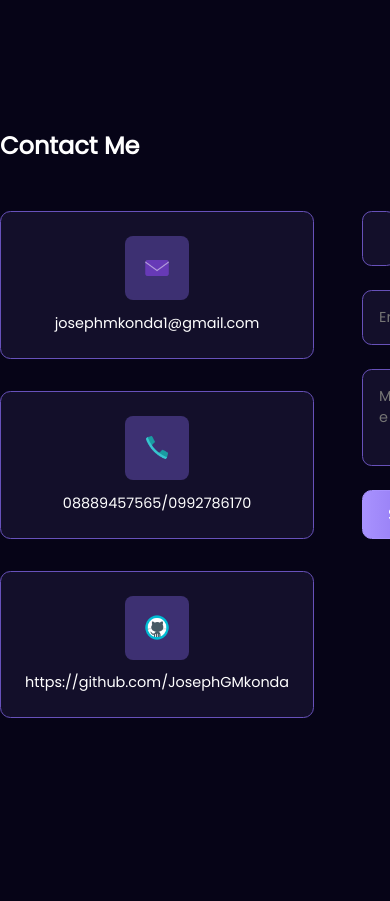
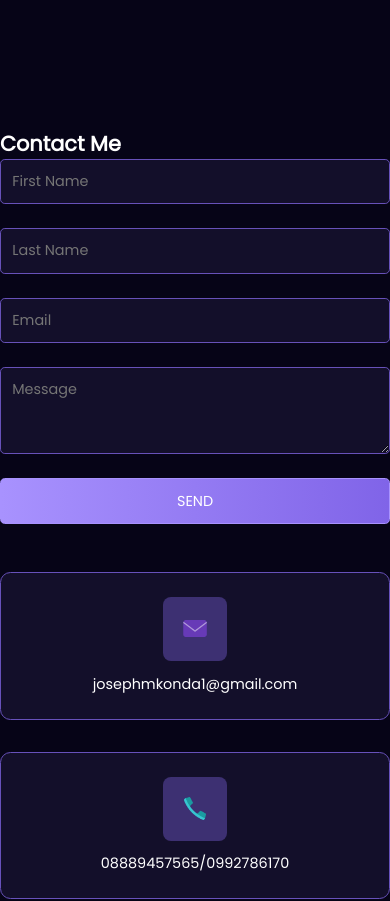
Before and after one commit to JosephGMkonda/codebuddy, a React (Vite) app: page / in a window 390 px wide. Shown: the part 4420-5321 px from the top of the page. Before the commit the page ends 5234 px from the top, so only its background shows below. Built offline with nearby package versions, Linux system fonts and the light colour scheme; the HTML template or start-up script is replaced by a standard one.

Commit message:
first commit

```diff
--- a/src/components/contactme/contactform/contactform.css
+++ b/src/components/contactme/contactform/contactform.css
@@ -41,3 +41,25 @@ form button:hover{
     color: #a892fe;
     background: transparent;
 }
+
+@media(max-width: 450px){
+    .name-container{
+        flex-direction: column;
+        align-items: flex-start;
+
+    }
+
+    form input,
+    form textarea{
+        padding: 0.7rem;
+        border-radius: 0.3rem;
+
+    }
+
+    form button{
+        font-size: 0.9rem;
+        padding: 0.7rem;
+        border-radius: 0.3rem;
+
+    }
+}
--- a/src/components/contactme/contactme.css
+++ b/src/components/contactme/contactme.css
@@ -14,3 +14,16 @@
     display: flex;
     gap: 3rem;
 }
+
+@media(max-width: 768px){
+    .contact-content{
+        flex-direction: column-reverse;
+
+    }
+    .contact-container h5{
+        font-size: 1.3rem;
+        margin-bottom: 0rem;
+
+    }
+
+}
--- a/src/components/nav/TopBar.jsx
+++ b/src/components/nav/TopBar.jsx
@@ -35,9 +35,9 @@ function TopBar() {
                 <li>
                     <a className="menu-item">Work Experience</a>
                 </li>
-                <li>
+                {/* <li>
                     <a className="menu-item">Projects</a>
-                </li>
+                </li> */}
                 <li>
                     <a className="menu-item">Contact Me</a>
                 </li>
```
